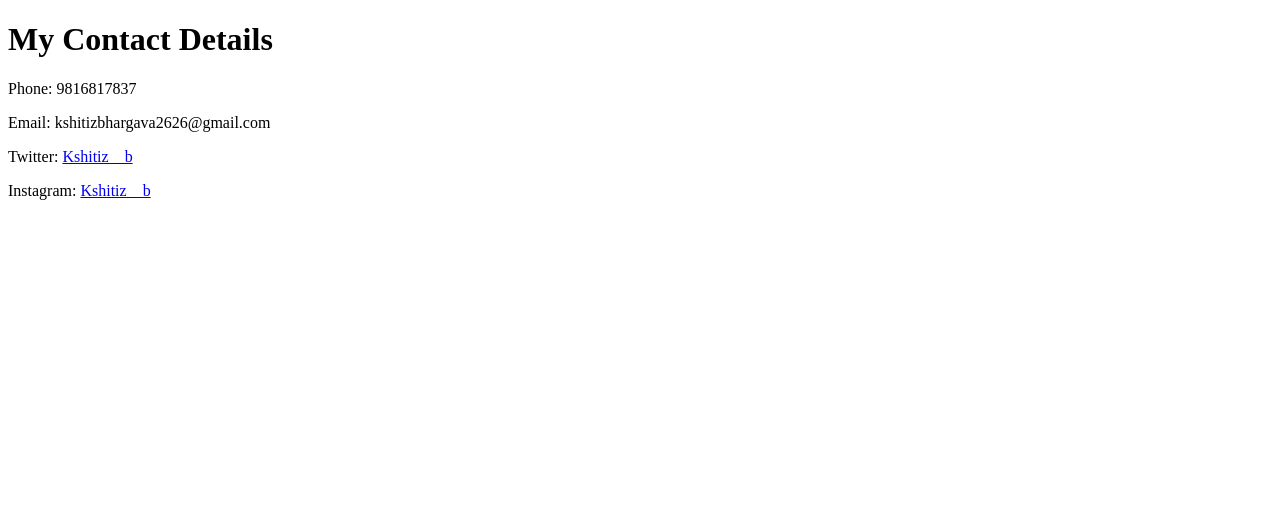
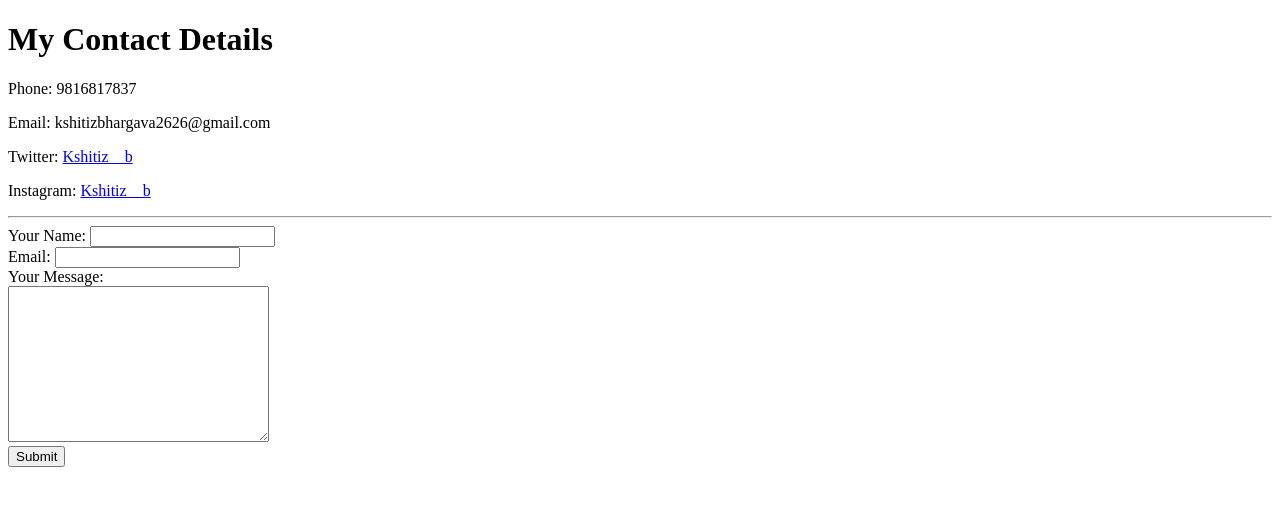
Before and after one commit to Kshitiz-b/Web-Dev, a plain HTML site: page HTML-Personal Site/contact.html in a window 1280 px wide. Drawn offline with Linux system fonts and the light colour scheme.

Commit message:
using ATOM

```diff
--- a/HTML-Personal Site/contact.html
+++ b/HTML-Personal Site/contact.html
@@ -12,7 +12,21 @@
   <p>Email: kshitizbhargava2626@gmail.com</p>
   <p>Twitter: <a href="https://twitter.com/Kshitiz__b">Kshitiz__b</a></p>
   <p>Instagram: <a href="https://www.instagram.com/kshitiz__b/">Kshitiz__b</a></p>
+  <hr>
+  <form action="mailto:kshitizb168@gmail.com" method="post" enctype="text/plain">
+    <label for="">Your Name:</label>
+    <input type="text" name="yourName" value=""><br>
+    <label for="">Email:</label>
+    <input type="email" name="yourEmail" value=""><br>
+    <label for="">Your Message:</label><br>
+    <textarea name="yourMessage" rows="10" cols="30"></textarea><br>
+    <!-- <input type="file" name="" value=""><br>
+    <input type="date" name="" value=""><br>
+    <input type="radio" name="" value=""><br>
+    <input type="range" name="" value=""><br> -->
+    <input type="submit" name=""><br>
 
+  </form>
 </body>
 
 </html>
```
